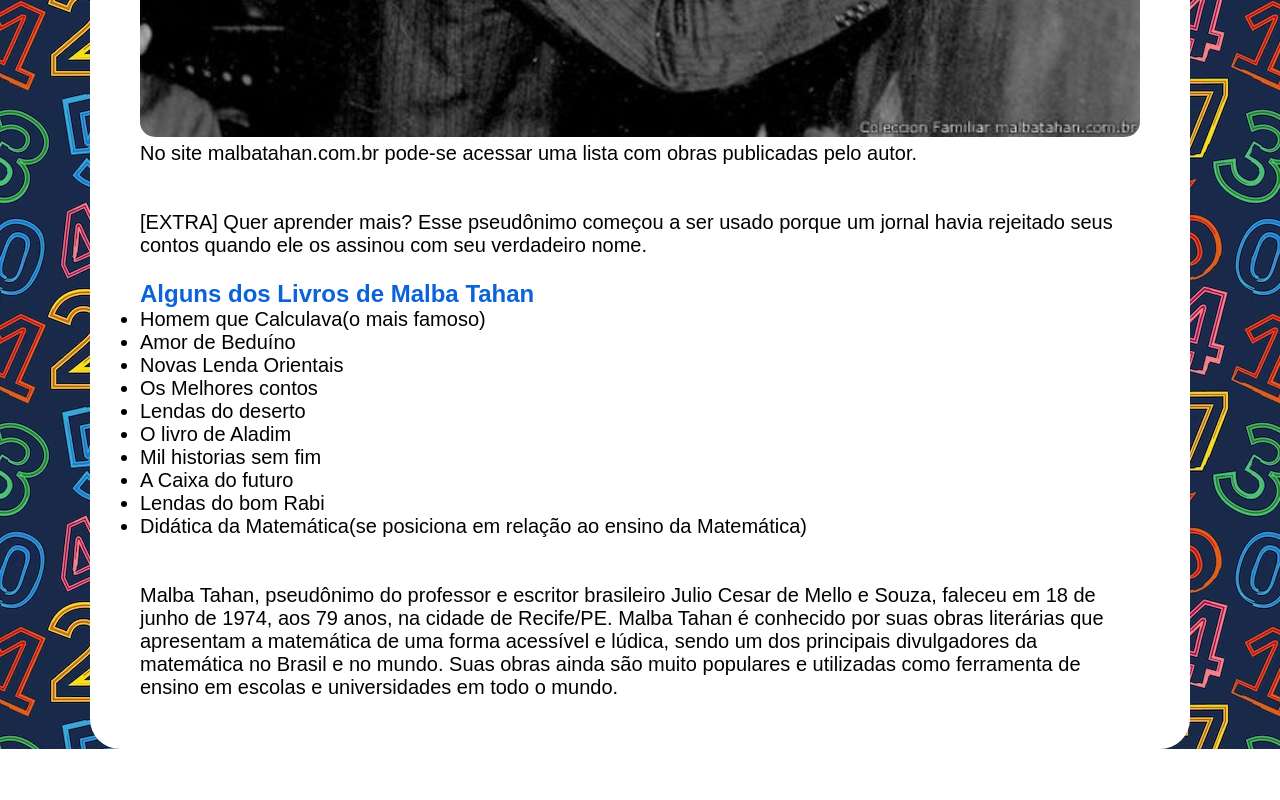
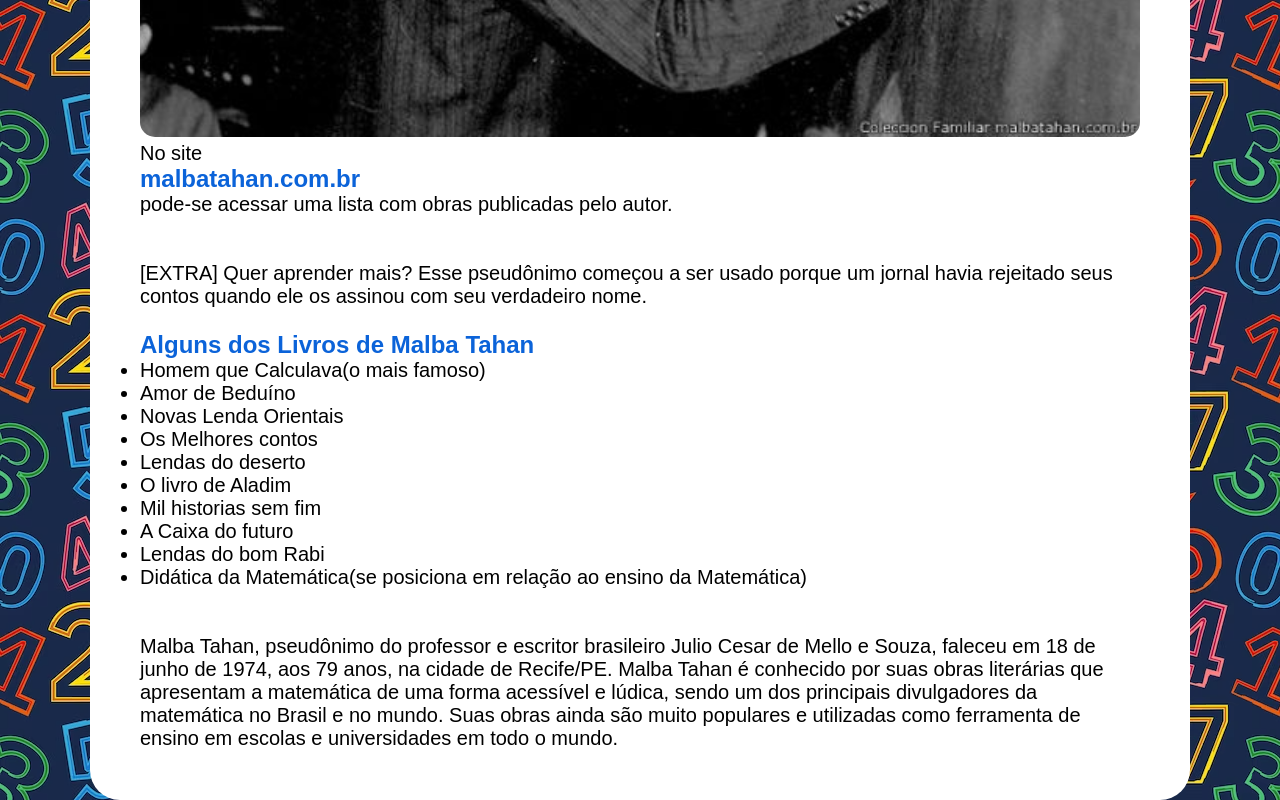
Before and after one commit to HugoRocha2022/Malba-Tahan-mat, a plain HTML site: page index.html in a window 1280 px wide. Shown: the part 2489-3289 px from the top of the page. Before the commit the page ends 3238 px from the top, so only its background shows below. Drawn offline with Linux system fonts and the light colour scheme.

Commit message:
Alteração

```diff
--- a/index.html
+++ b/index.html
@@ -61,7 +61,7 @@
 <img src="img/t2.jpg" alt="">
 <br>
 
-<p>No site malbatahan.com.br pode-se acessar uma lista com obras publicadas pelo autor.</p>
+<p>No site <h2>malbatahan.com.br</h2> pode-se acessar uma lista com obras publicadas pelo autor.</p>
 
 
     <aside>
```
